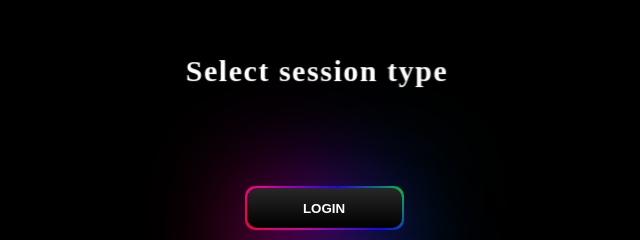
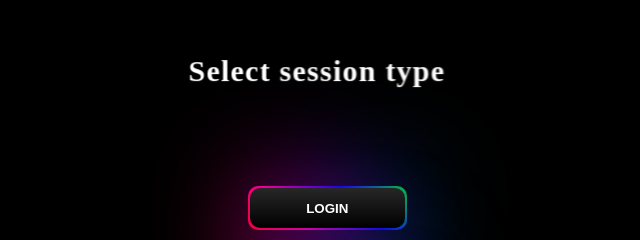
Before and after one commit to MANI-OFC-NEWS-BOT-24/NEW12345, a plain HTML site: page index.html in a window 1280 px wide. Shown: the part 102-342 px from the top of the page, 319-959 px from the left. Drawn offline with Linux system fonts and the light colour scheme.

Commit message:
Update index.html

```diff
--- a/index.html
+++ b/index.html
@@ -32,7 +32,7 @@
   }
 
   h1, h3 {
-      letter-spacing: 0.05em;
+      letter-spacing: 0.04em;
   }
 
   .h {
```
